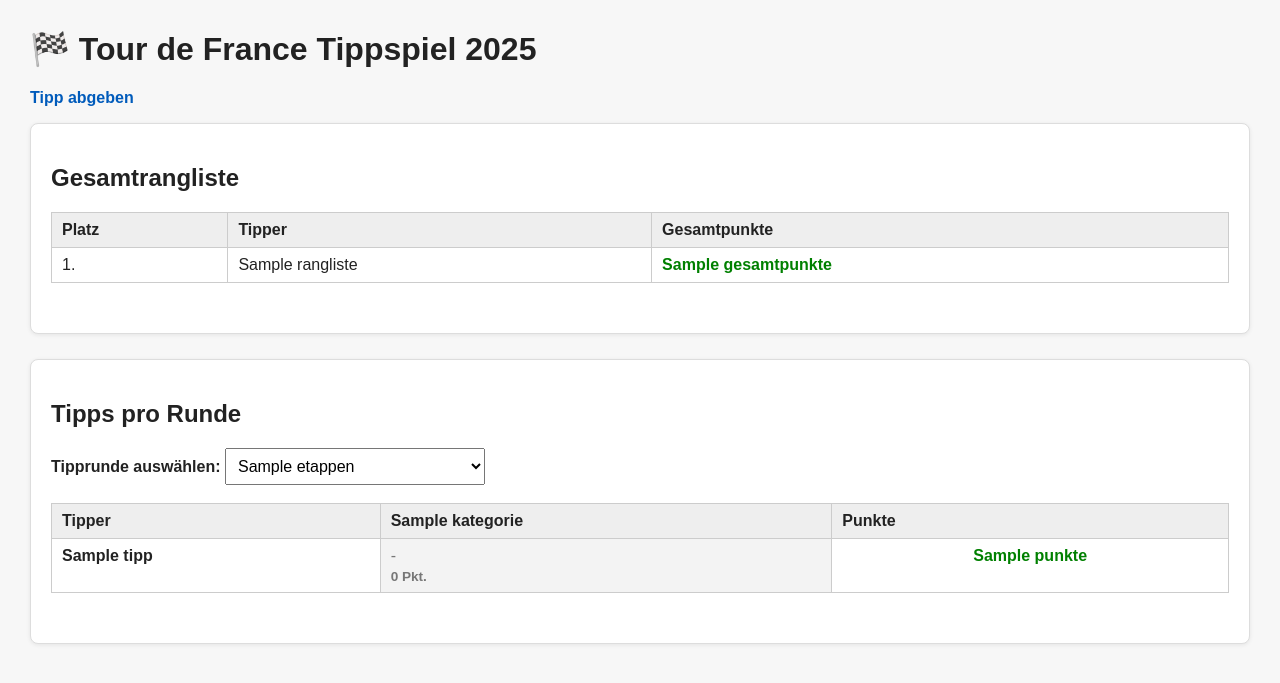
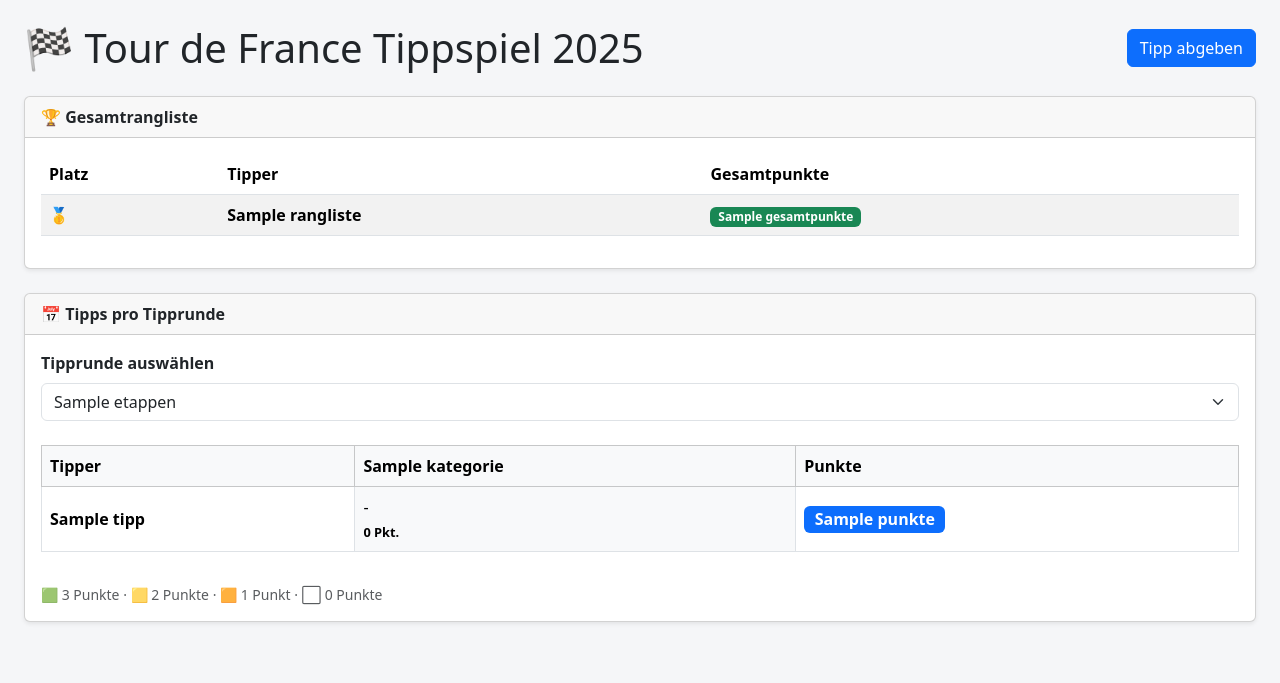
Before and after one commit to DrJEcht/tour-tippspiel, a Flask app: template templates/index.html in a window 1280 px wide. Shown: the top 683 px of the page. Run offline with Flask 3, Linux system fonts and the light colour scheme; the template is opened without the code that fills it: most values are stand-ins (such as "Sample title", 1, 10 or a date in 2020).

Commit message:
new index v2

```diff
--- a/templates/index.html
+++ b/templates/index.html
@@ -3,108 +3,65 @@
 <head>
   <meta charset="utf-8">
   <title>Tour de France Tippspiel 2025</title>
+  <meta name="viewport" content="width=device-width, initial-scale=1">
+
+  <link href="https://cdn.jsdelivr.net/npm/bootstrap@5.3.3/dist/css/bootstrap.min.css" rel="stylesheet">
 
   <style>
     body {
-      font-family: sans-serif;
-      margin: 30px;
-      background: #f7f7f7;
-      color: #222;
+      background: #f5f6f8;
     }
 
-    h1, h2 {
-      color: #222;
+    .score-cell {
+      min-width: 130px;
     }
 
-    a {
-      color: #005bbb;
-      text-decoration: none;
+    .score-3 {
+      background: #d1e7dd !important;
+    }
+
+    .score-2 {
+      background: #fff3cd !important;
+    }
+
+    .score-1 {
+      background: #ffe5d0 !important;
+    }
+
+    .score-0 {
+      background: #f8f9fa !important;
+      color: #777;
+    }
+
+    .points-badge {
+      display: inline-block;
+      margin-top: 4px;
+      font-size: 0.8rem;
       font-weight: bold;
     }
 
-    table {
-      border-collapse: collapse;
-      margin-bottom: 30px;
-      width: 100%;
-      background: white;
-    }
-
-    th, td {
-      border: 1px solid #ccc;
-      padding: 8px 10px;
-      text-align: left;
-      vertical-align: top;
-    }
-
-    th {
-      background-color: #eee;
-    }
-
-    .card {
-      background: white;
-      border: 1px solid #ddd;
-      border-radius: 8px;
-      padding: 20px;
-      margin-bottom: 25px;
-      box-shadow: 0 1px 4px rgba(0,0,0,0.08);
-    }
-
-    .punkte {
-      font-weight: bold;
-      color: green;
-      text-align: center;
-    }
-
-    .punktzahl {
-      display: block;
-      margin-top: 4px;
-      font-size: 0.85em;
-      font-weight: bold;
-    }
-
-    .korrekt-3 {
-      background: #d8f5d0;
-    }
-
-    .korrekt-2 {
-      background: #fff1c2;
-    }
-
-    .korrekt-1 {
-      background: #ffe0c2;
-    }
-
-    .korrekt-0 {
-      background: #f3f3f3;
-      color: #777;
-    }
-
-    select {
-      padding: 8px;
-      font-size: 1em;
-      min-width: 260px;
-    }
-
-    .table-wrapper {
+    .table-responsive {
       overflow-x: auto;
-    }
-
-    .gesamtpunkte {
-      font-weight: bold;
-      color: green;
     }
   </style>
 </head>
 
 <body>
-  <h1>🏁 Tour de France Tippspiel 2025</h1>
+  <div class="container-fluid py-4 px-4">
+    <div class="d-flex justify-content-between align-items-center mb-4">
+      <h1 class="mb-0">🏁 Tour de France Tippspiel 2025</h1>
+      <a class="btn btn-primary" href="{{ url_for('tippen') }}">Tipp abgeben</a>
+    </div>
 
-  <p><a href="{{ url_for('tippen') }}">Tipp abgeben</a></p>
+    <div class="card mb-4 shadow-sm">
+      <div class="card-header">
+        <strong>🏆 Gesamtrangliste</strong>
+      </div>
 
-  <div class="card">
-    <h2>Gesamtrangliste</h2>
-
-    <table>
+      <div class="card-body">
+        {% if rangliste %}
+          <div class="table-responsive">
+            <table class="table table-striped align-middle">
               <thead>
                 <tr>
                   <th>Platz</th>
@@ -115,21 +72,37 @@
               <tbody>
                 {% for name, daten in rangliste %}
                   <tr>
-            <td>{{ loop.index }}.</td>
-            <td>{{ name }}</td>
-            <td class="gesamtpunkte">{{ daten.gesamtpunkte }}</td>
+                    <td>
+                      {% if loop.index == 1 %}🥇
+                      {% elif loop.index == 2 %}🥈
+                      {% elif loop.index == 3 %}🥉
+                      {% else %}{{ loop.index }}.
+                      {% endif %}
+                    </td>
+                    <td><strong>{{ name }}</strong></td>
+                    <td><span class="badge text-bg-success">{{ daten.gesamtpunkte }}</span></td>
                   </tr>
                 {% endfor %}
               </tbody>
             </table>
           </div>
+        {% else %}
+          <p class="mb-0 text-muted">
+            Noch keine ausgewerteten Tipps vorhanden. Die Rangliste erscheint, sobald der Admin Ergebnisse eingetragen hat.
+          </p>
+        {% endif %}
+      </div>
+    </div>
 
-  <div class="card">
-    <h2>Tipps pro Runde</h2>
+    <div class="card shadow-sm">
+      <div class="card-header">
+        <strong>📅 Tipps pro Tipprunde</strong>
+      </div>
 
-    <form method="get">
-      <label for="etappe"><strong>Tipprunde auswählen:</strong></label>
-      <select name="etappe" id="etappe" onchange="this.form.submit()">
+      <div class="card-body">
+        <form method="get" class="mb-4">
+          <label for="etappe" class="form-label"><strong>Tipprunde auswählen</strong></label>
+          <select name="etappe" id="etappe" class="form-select" onchange="this.form.submit()">
             {% for e in etappen %}
               <option value="{{ e }}" {% if e == ausgewaehlte_etappe %}selected{% endif %}>
                 {{ e }}
@@ -138,20 +111,21 @@
           </select>
         </form>
 
-    <br>
-
         {% if tipps_etappe %}
-      <div class="table-wrapper">
-        <table>
-          <thead>
+          <div class="table-responsive">
+            <table class="table table-bordered table-hover align-middle">
+              <thead class="table-light">
                 <tr>
                   <th>Tipper</th>
                   {% for kategorie in kategorien %}
-                <th>{{ kategorie_labels[kategorie] if kategorie in kategorie_labels else kategorie.replace('_', ' ').capitalize() }}</th>
+                    <th>
+                      {{ kategorie_labels[kategorie] if kategorie in kategorie_labels else kategorie.replace('_', ' ').capitalize() }}
+                    </th>
                   {% endfor %}
                   <th>Punkte</th>
                 </tr>
               </thead>
+
               <tbody>
                 {% for tipp in tipps_etappe %}
                   <tr>
@@ -159,22 +133,32 @@
 
                     {% for kategorie in kategorien %}
                       {% set pkt = tipp.korrekt.get(kategorie, 0) %}
-                  <td class="korrekt-{{ pkt }}">
+                      <td class="score-cell score-{{ pkt }}">
                         {{ tipp.daten.get(kategorie, '') or '-' }}
-                    <span class="punktzahl">{{ pkt }} Pkt.</span>
+                        <br>
+                        <span class="points-badge">{{ pkt }} Pkt.</span>
                       </td>
                     {% endfor %}
 
-                <td class="punkte">{{ tipp.punkte }}</td>
+                    <td>
+                      <span class="badge text-bg-primary fs-6">{{ tipp.punkte }}</span>
+                    </td>
                   </tr>
                 {% endfor %}
               </tbody>
             </table>
           </div>
+
+          <div class="mt-3 small text-muted">
+            🟩 3 Punkte · 🟨 2 Punkte · 🟧 1 Punkt · ⬜ 0 Punkte
+          </div>
         {% else %}
-      <p>Für diese Tipprunde wurden noch keine ausgewerteten Tipps angezeigt.</p>
+          <p class="mb-0 text-muted">
+            Für diese Tipprunde werden noch keine Tipps angezeigt. Sie erscheinen erst, sobald der Admin Ergebnisse für diese Runde eingetragen hat.
+          </p>
         {% endif %}
       </div>
-
+    </div>
+  </div>
 </body>
 </html>
```
Lines whose indentation alone changed are shown as unchanged.
